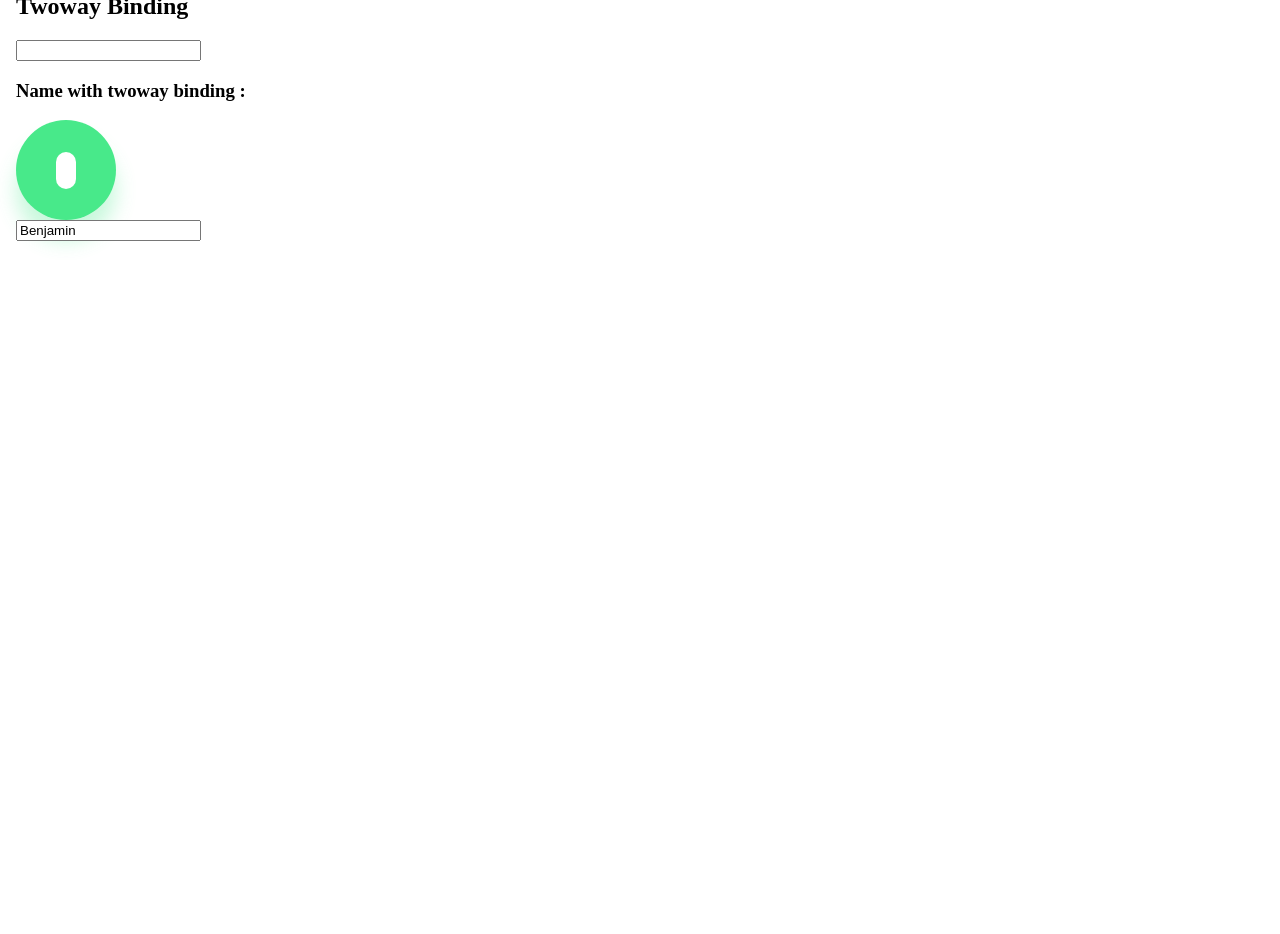
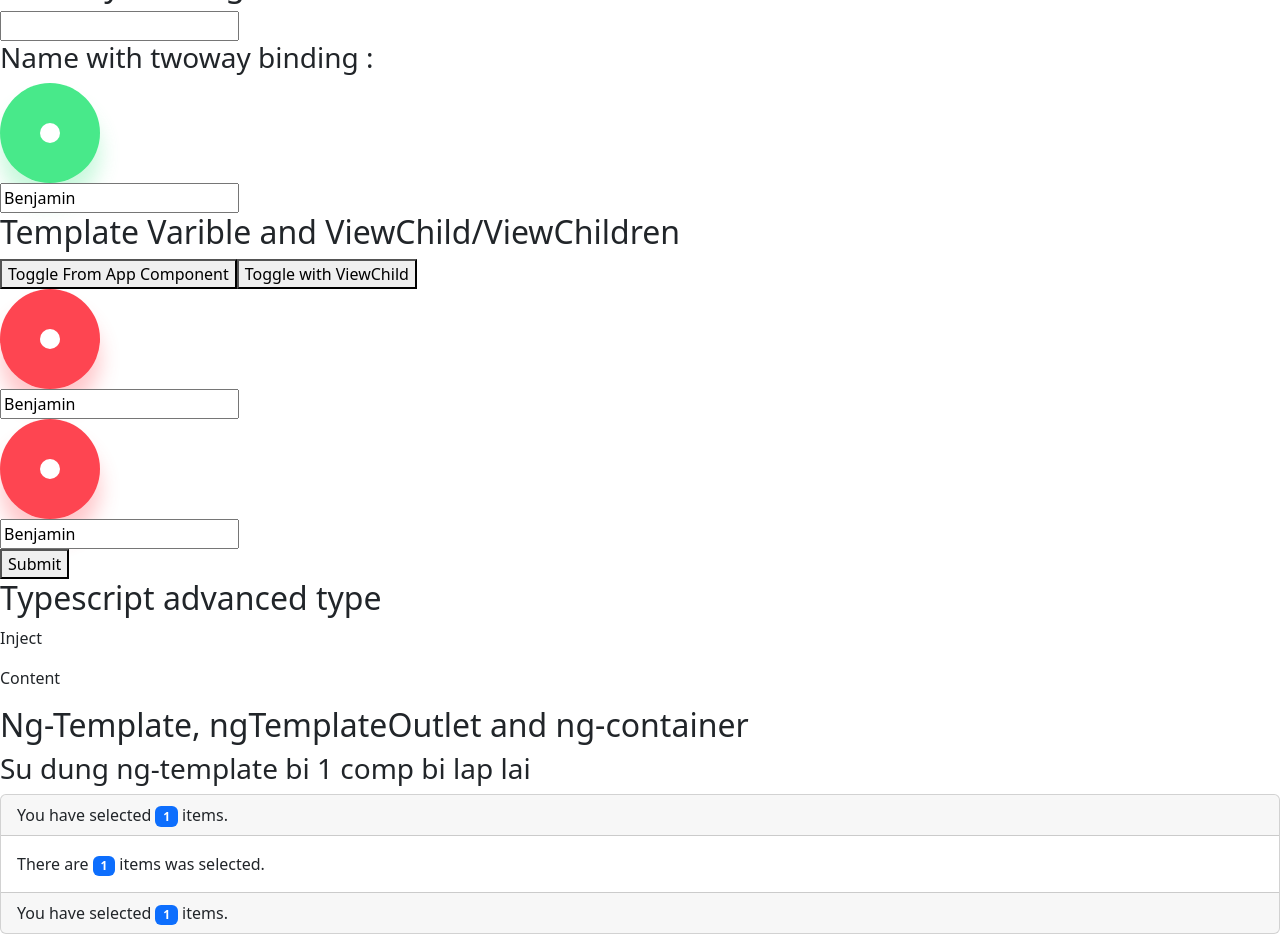
Before and after one commit to benjaminfrdev/Angular-signin-form, an Angular app: page / in a window 1280 px wide. Shown: the part 420-1354 px from the top of the page. Before the commit the page ends 800 px from the top, so only its background shows below. Built offline with nearby package versions, Linux system fonts and the light colour scheme.

Commit message:
ng-template and ng-container

```diff
--- a/angular.json
+++ b/angular.json
@@ -1,5 +1,8 @@
 {
   "$schema": "./node_modules/@angular/cli/lib/config/schema.json",
+  "cli": {
+    "analytics": "5448d418-c9c6-46a7-936e-c85cccb1e89d"
+  },
   "version": 1,
   "newProjectRoot": "projects",
   "projects": {
--- a/src/app/app.component.html
+++ b/src/app/app.component.html
@@ -1,15 +1,3 @@
-<!DOCTYPE html>
-<html lang="en">
-
-<head>
-    <meta charset="UTF-8">
-    <meta http-equiv="X-UA-Compatible" content="IE=edge">
-    <meta name="viewport" content="width=device-width, initial-scale=1.0">
-    <title>Angular Learning Parts</title>
-</head>
-
-<body>
-
 <h1>Angular Data Binding</h1>
 <h2>Interpolation: </h2>
 <app-hello></app-hello>
@@ -19,6 +7,33 @@
 <input type="text" [(ngModel)]='name'>
 <h3>Name with twoway binding : {{name}}</h3>
 <app-toggle [(checked)]='checked'></app-toggle>
-</body>
-
-</html>
+<h2>Template Varible and ViewChild/ViewChildren</h2>
+<button (click)="toggleComp.toggle()">Toggle From App Component</button>
+<button (click)="clickInside()">Toggle with ViewChild</button>
+<app-toggle #toggleComp></app-toggle>
+<app-toggle #toggleComp></app-toggle>
+<div #container></div>
+<form #nameForm="ngForm">
+  <button>Submit</button>
+</form>
+<h2>Typescript advanced type</h2>
+<flex-container flexDirection="column">
+  <p>Inject</p>
+  <p>Content</p>
+</flex-container>
+<h2>Ng-Template, ngTemplateOutlet and ng-container</h2>
+<h3>Su dung ng-template bi 1 comp bi lap lai </h3>
+<div class="card">
+  <div class="card-header">
+    You have selected
+    <span class="badge bg-primary">{{ counter }}</span> items.
+  </div>
+  <div class="card-body">
+    There are <span class="badge bg-primary">{{ counter }}</span> items was
+    selected.
+  </div>
+  <div class="card-footer">
+    You have selected
+    <span class="badge bg-primary">{{ counter }}</span> items.
+  </div>
+</div>
--- a/src/app/app.component.ts
+++ b/src/app/app.component.ts
@@ -1,22 +1,51 @@
-import { Component, EventEmitter, Input, OnChanges, OnInit, Output, SimpleChanges } from '@angular/core';
+import {
+  AfterViewInit,
+  Component, ElementRef,
+  EventEmitter,
+  Input,
+  OnChanges,
+  OnInit,
+  Output, QueryList,
+  SimpleChanges, ViewChild, ViewChildren,
+} from '@angular/core';
 import { off } from 'process';
 import { of } from 'rxjs';
+import {ToggleComponent} from "./toggle/toggle.component";
 
 @Component({
   selector: 'app-root',
   templateUrl: './app.component.html',
-  styleUrls: ['./app.component.scss']
+  styleUrls: ['./app.component.scss'],
 })
-export class AppComponent implements OnInit,OnChanges{
+export class AppComponent implements OnInit, OnChanges, AfterViewInit {
+  @ViewChild('toggleComp') toggleComp?: ToggleComponent;
+  @ViewChild('container') container?: ElementRef<HTMLDivElement>
+  @ViewChild('nameForm', {
+    read: ElementRef,
+  }) form?: ElementRef<HTMLFormElement>
+  @ViewChildren(ToggleComponent) toggleComps?: QueryList<ToggleComponent>
   checked: boolean = true;
   title = 'Angular-SignInForm';
   name!: string;
-  constructor(){}
+  model = {
+    name: 'Khoa Vo'
+  };
+  counter: number = 1;
+
+  constructor() {}
+
+  ngAfterViewInit(): void {
+    console.log(this.form);
+    }
 
   ngOnInit(): void {
-      of(this.checked).subscribe(val => console.log(val));
+    console.log(this.form);
+    of(this.checked).subscribe((val) => console.log(val));
   }
   ngOnChanges(changes: SimpleChanges): void {
-      console.log(changes);
+    console.log(changes);
+  }
+  clickInside(): void{
+    if(this.toggleComp) this.toggleComp.toggle();
   }
 }
--- /dev/null
+++ b/src/app/flex/flex.component.html
@@ -0,0 +1 @@
+<ng-content></ng-content>
--- /dev/null
+++ b/src/app/flex/flex.component.ts
@@ -0,0 +1,27 @@
+import {Component, HostBinding, Input, OnInit} from '@angular/core';
+
+export type flexDirection = 'row' | 'column'| 'row-reverse';
+
+@Component({
+  selector: 'flex-container',
+  templateUrl: './flex.component.html',
+  styleUrls: ['./flex.component.scss']
+})
+export class FlexComponent implements OnInit {
+  @Input() flexDirection: flexDirection = 'row';
+
+  @HostBinding('style.display') get display(){
+      return 'flex';
+  }
+
+  @HostBinding('style.flex-direction') get direction(){
+    console.log('ssss')
+    return this.flexDirection;
+  }
+
+  constructor() { }
+
+  ngOnInit(): void {
+  }
+
+}
--- a/src/index.html
+++ b/src/index.html
@@ -6,6 +6,11 @@
   <base href="/">
   <meta name="viewport" content="width=device-width, initial-scale=1">
   <link rel="icon" type="image/x-icon" href="favicon.ico">
+  <link rel="stylesheet" href="https://cdn.jsdelivr.net/npm/bootstrap@5.2.2/dist/css/bootstrap.min.css"
+        integrity="sha384-Zenh87qX5JnK2Jl0vWa8Ck2rdkQ2Bzep5IDxbcnCeuOxjzrPF/et3URy9Bv1WTRi" crossorigin="anonymous">
+  <script src="https://cdn.jsdelivr.net/npm/bootstrap@5.2.2/dist/js/bootstrap.min.js"
+          integrity="sha384-IDwe1+LCz02ROU9k972gdyvl+AESN10+x7tBKgc9I5HFtuNz0wWnPclzo6p9vxnk"
+          crossorigin="anonymous"></script>
 </head>
 <body>
   <app-root></app-root>
--- a/tsconfig.json
+++ b/tsconfig.json
@@ -25,7 +25,7 @@
   },
   "angularCompilerOptions": {
     "enableI18nLegacyMessageIdFormat": false,
-    "strictInjectionParameters": true,
+    "strictInjectionParameters": false,
     "strictInputAccessModifiers": true,
     "strictTemplates": true
   }
```
Also changed, not shown: src/app/app.module.ts (+6 -8 lines), src/app/flex/flex.component.scss (added), 1 other file (tests, documents, lock files or other folders). Lines whose indentation alone changed are shown as unchanged.
